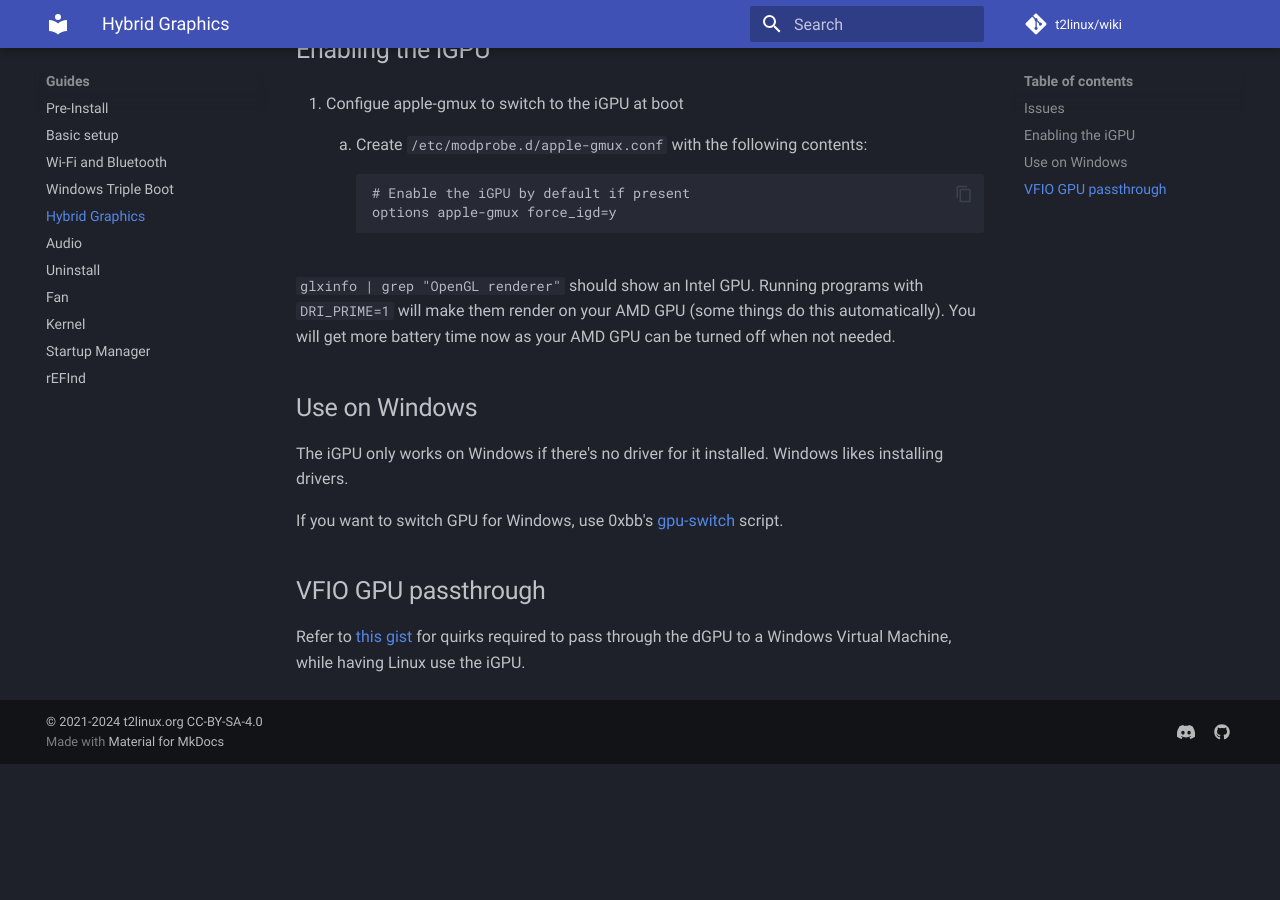
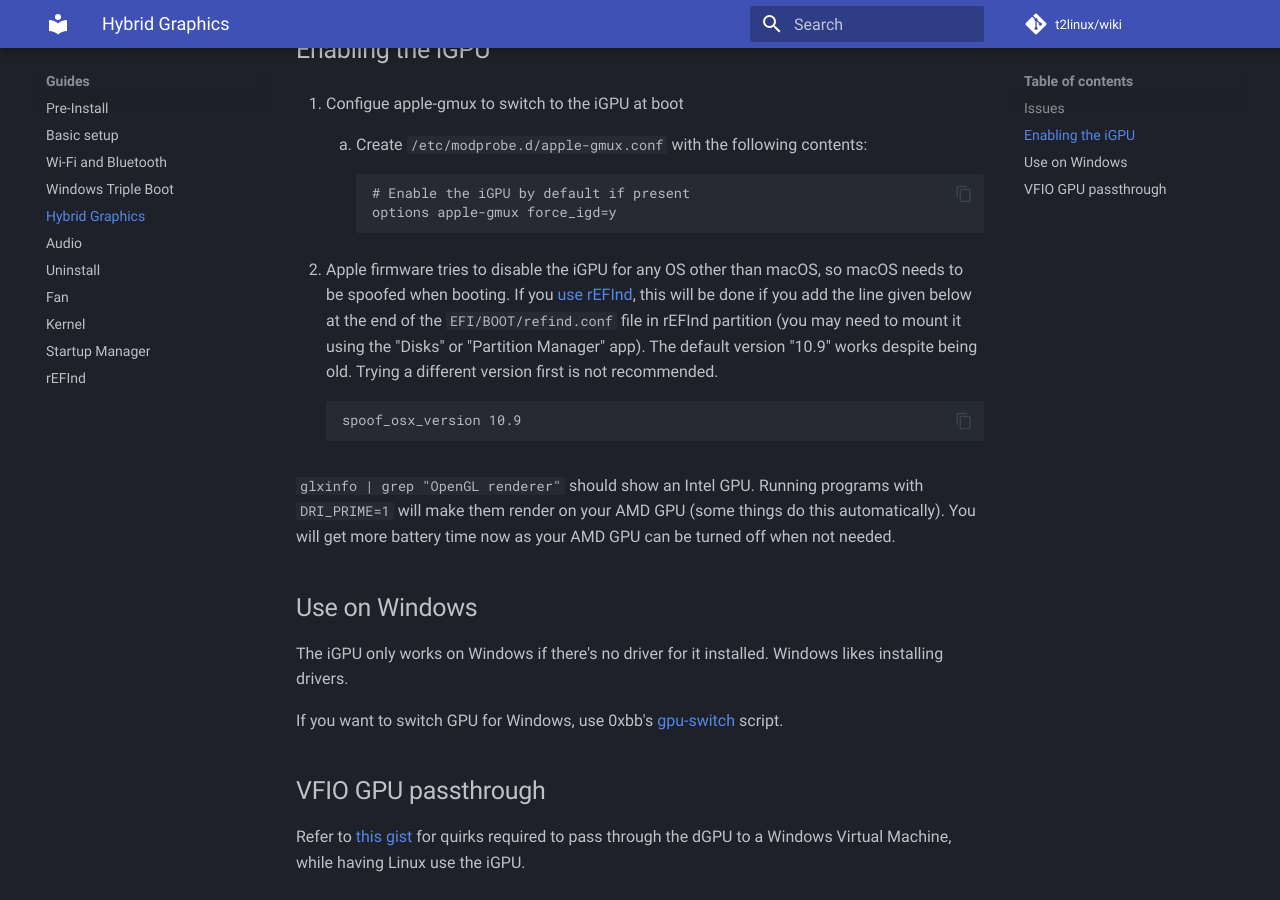
Before and after one commit to t2linux/wiki, an MkDocs documentation site: the page built from docs/guides/hybrid-graphics.md, in a window 1280 px wide and 900 px high, scrolled down 1159 px. Built offline with MkDocs 1.6.1 and Material for MkDocs 9.7.7, drawn with Linux system fonts in a browser that asks for light colours; comment, search, counter and statistics services are not loaded; before the commit the page ends 1923 px from its top, so only the background shows below that.

Commit message:
Add missing OS spoof step in enabling integrated GPU

````diff
--- a/docs/guides/hybrid-graphics.md
+++ b/docs/guides/hybrid-graphics.md
@@ -41,6 +41,12 @@ If you experience system freezes, then the laptop's fans becoming loud, before t
         options apple-gmux force_igd=y
         ```
 
+2.  Apple firmware tries to disable the iGPU for any OS other than macOS, so macOS needs to be spoofed when booting. If you [use rEFInd](https://wiki.t2linux.org/guides/refind/), this will be done if you add the line given below at the end of the `EFI/BOOT/refind.conf` file in rEFInd partition (you may need to mount it using the "Disks" or "Partition Manager" app). The default version "10.9" works despite being old. Trying a different version first is not recommended.
+
+    ```plain
+    spoof_osx_version 10.9
+    ```
+
 `glxinfo | grep "OpenGL renderer"` should show an Intel GPU. Running programs with `DRI_PRIME=1` will make them render on your AMD GPU (some things do this automatically). You will get more battery time now as your AMD GPU can be turned off when not needed.
 
 ## Use on Windows
````
